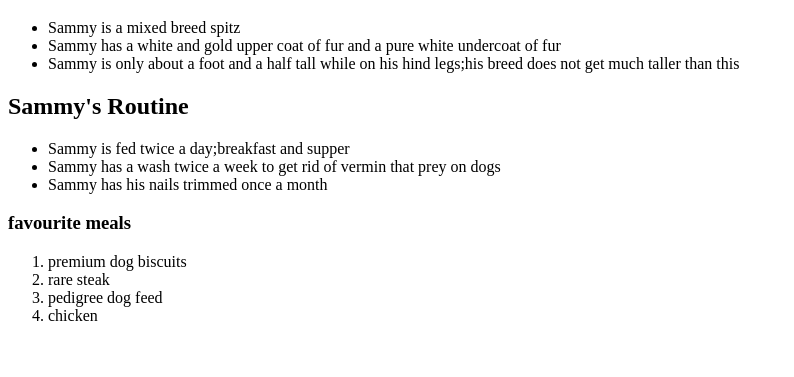
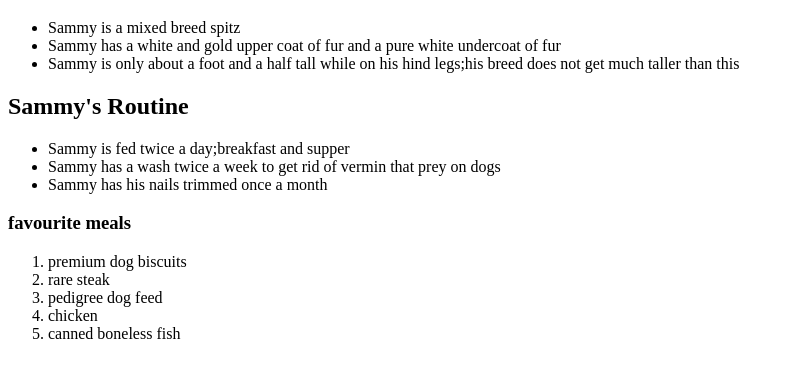
Before and after one commit to starbudz/fictional-animal, a plain HTML site: page fictional-animal.html in a window 1280 px wide. Shown: the part 61-438 px from the top of the page, without its empty margins (0-794 px from the left). Drawn offline with Linux system fonts and the light colour scheme.

Commit message:
added new list item

```diff
--- a/fictional-animal.html
+++ b/fictional-animal.html
@@ -23,6 +23,7 @@
       <li>rare steak</li>
       <li>pedigree dog feed</li>
       <li>chicken</li>
+      <li>canned boneless fish</li>
     </ol>
   </body>
 </html>
```
